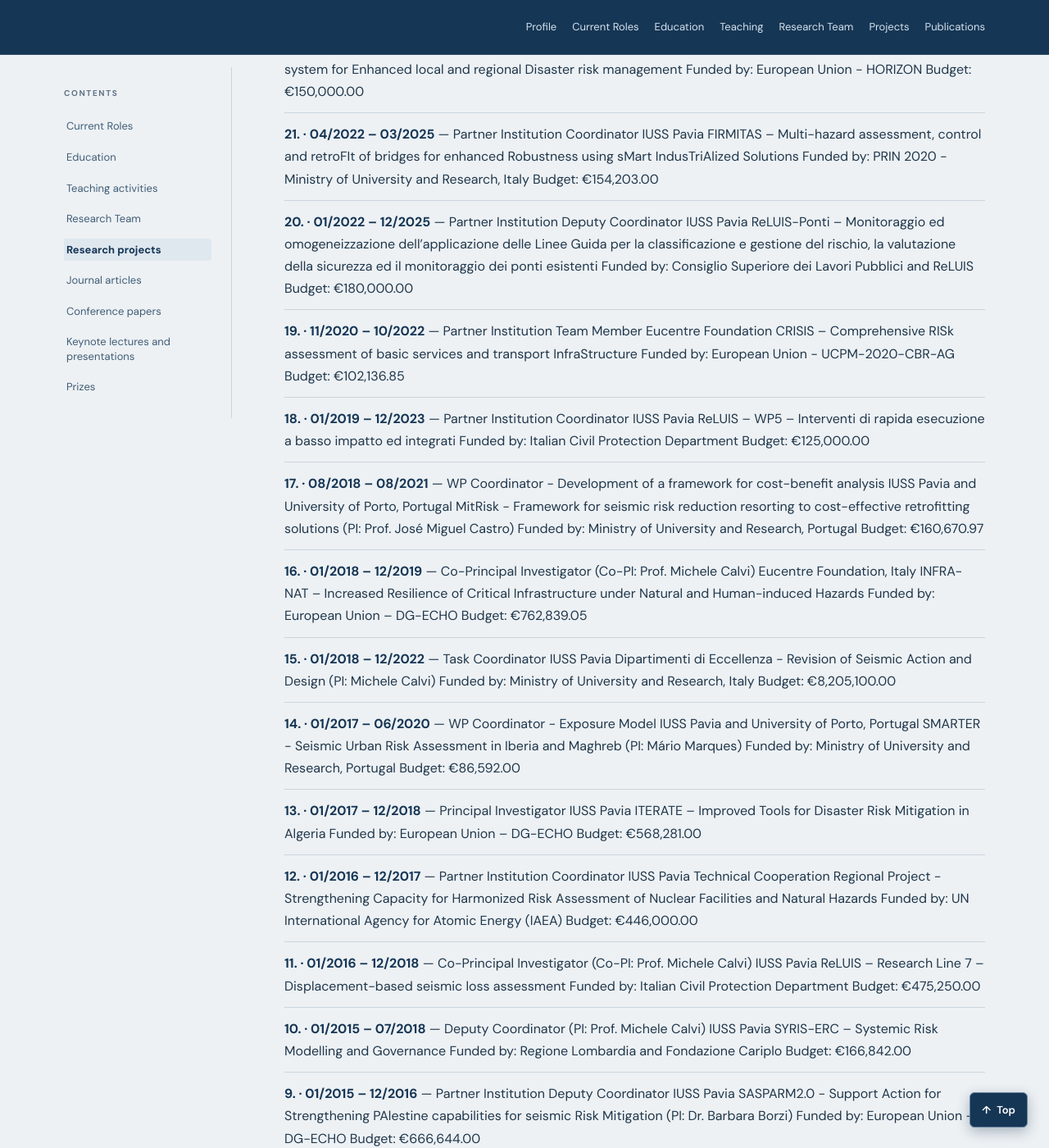
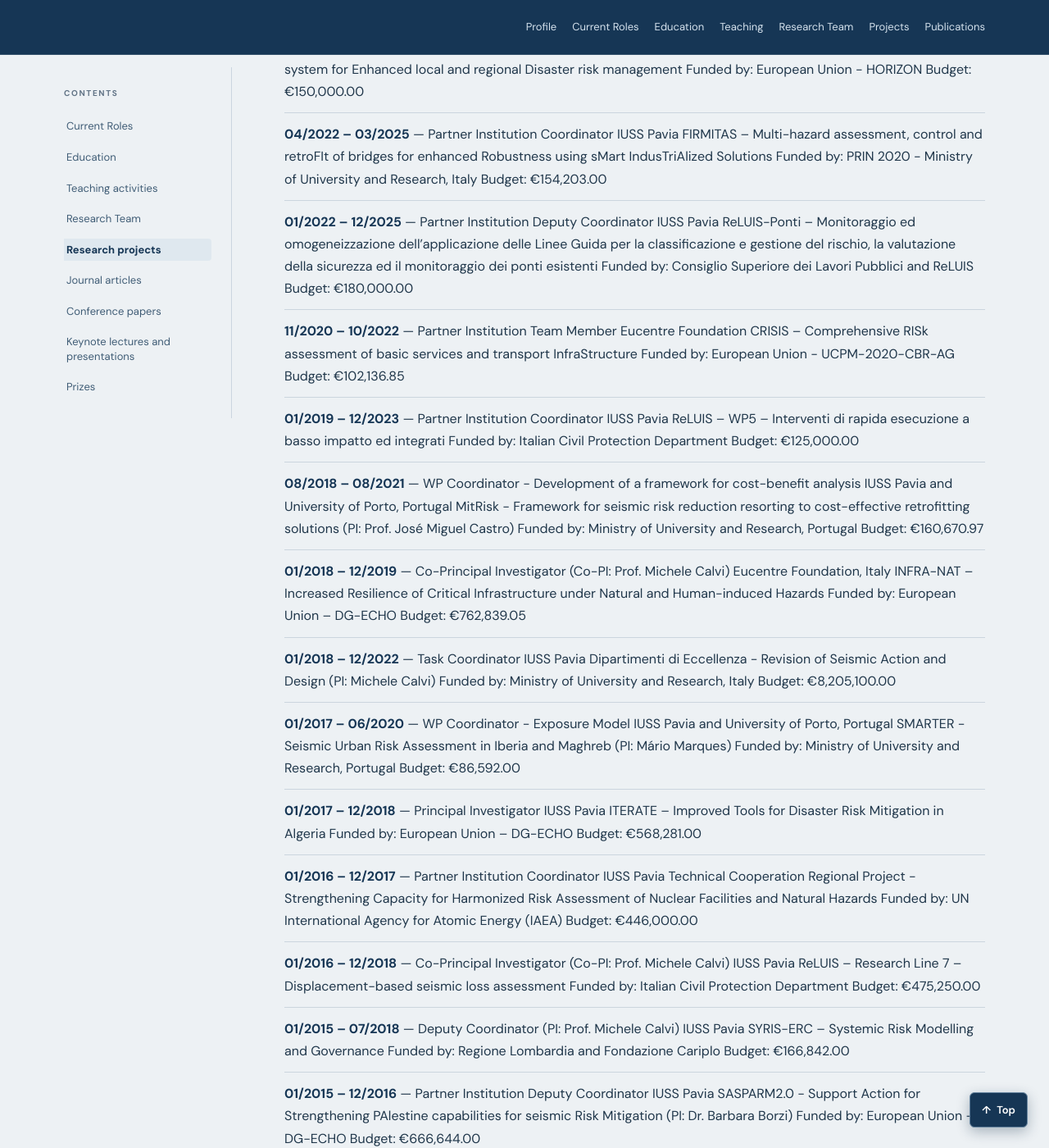
Before and after one commit to rncmonteiro/cv, a Jekyll site: the page built from index.md, in a window 1280 px wide and 1400 px high, scrolled down 11981 px. Shown: the whole window at 82% size. Built offline with Jekyll 4.4.1, drawn with Linux system fonts in a browser that asks for light colours; some of the changed text lies outside the part shown.

Commit message:
Add files via upload

```diff
--- a/_includes/content/projects.md
+++ b/_includes/content/projects.md
@@ -2,33 +2,33 @@
 
 Coordination and participation in funded research projects
 
-- **30. · 09/2025 – today** — Coordinating Institution Team Member  Eucentre Foundation  SAVERACK – Sustainable, advanced and economical retrofitting strategies for reducing the seismic vulnerability and risk of steel storage pallet racks  Funded by: European Union - RFCS-2024-02-RPJ  Budget: €533,375.00
-- **29. · 09/2025 – today** — Partner Institution Coordinator  IUSS Pavia  Resilient and Smart Schools – Regional Prioritization Based on Seismic, Energy Efficiency and Socio-Economic Indicators  Funded by: Ministry of Education and Science, Republic of North Macedonia
-- **28. · 02/2025 – today** — Partner Institution Coordinator  IUSS Pavia  EMERGE – Rapid Multi-Risk Needs Evaluation and Planning Platform  Funded by: European Union – KAPP (DG-ECHO)  Budget: €104,279.00
-- **27. · 09/2024 – today** — Partner Institution Coordinator  IUSS Pavia  RECONSTRUCT – Forensic Structural Engineering database for HEI and pilot course with innovative and interactive learning methods  Funded by: European Union - Erasmus+ Cooperation partnerships in higher education  Budget: €72,150.00
-- **26. · 07/2024 – 10/2025** — Partner Institution Coordinator  IUSS Pavia  MARADONA - MultihAzard Risk mAps for optimal anD multi-Objective interventioN strAtegies  Funded by: Ministry of University and Research, Italy, Partenariati Strategici PNRR  Budget: €81,978.00
-- **25. · 04/2024 – today** — Partner Institution Coordinator  IUSS Pavia  ReLUIS, WP5 – Interventi di rapida esecuzione a basso impatto ed integrati  WP13 – Ciclo di vita e sostenibilità di costruzioni e infrastrutture  Funded by: Italian Civil Protection Department  Budget: €68,750.00
-- **24. · 09/2023 – 02/2026** — Principal Investigator  IUSS Pavia  DESRACK – Development and validation of Economic and Sustainable Retrofitting techniques for seismic risk mitigAtion of steel storage pallet raCKs  Funded by: PRIN 2022 - Ministry of University and Research, Italy  Budget: €236,984.00
-- **23. · 03/2023 – today** — Principal Investigator  IUSS Pavia and University of Porto, Portugal  SERENE – Optimal Seismic and Energy Retrofit of Buildings considering Economic and Environmental Impacts  Funded by: Ministry of University and Research, Portugal  Budget: €249,717.47
-- **22. · 10/2022 – 09/2025** — Partner Institution Team Member  IUSS Pavia  MEDiate – Multi-hazard and risk informed system for Enhanced local and regional Disaster risk management  Funded by: European Union - HORIZON  Budget: €150,000.00
-- **21. · 04/2022 – 03/2025** — Partner Institution Coordinator  IUSS Pavia  FIRMITAS – Multi-hazard assessment, control and retroFIt of bridges for enhanced Robustness using sMart IndusTriAlized Solutions  Funded by: PRIN 2020 - Ministry of University and Research, Italy  Budget: €154,203.00
-- **20. · 01/2022 – 12/2025** — Partner Institution Deputy Coordinator  IUSS Pavia  ReLUIS-Ponti – Monitoraggio ed omogeneizzazione dell’applicazione delle Linee Guida per la classificazione e gestione del rischio, la valutazione della sicurezza ed il monitoraggio dei ponti esistenti  Funded by: Consiglio Superiore dei Lavori Pubblici and ReLUIS  Budget: €180,000.00
-- **19. · 11/2020 – 10/2022** — Partner Institution Team Member  Eucentre Foundation  CRISIS – Comprehensive RISk assessment of basic services and transport InfraStructure  Funded by: European Union - UCPM-2020-CBR-AG  Budget: €102,136.85
-- **18. · 01/2019 – 12/2023** — Partner Institution Coordinator  IUSS Pavia  ReLUIS – WP5 – Interventi di rapida esecuzione a basso impatto ed integrati  Funded by: Italian Civil Protection Department  Budget: €125,000.00
-- **17. · 08/2018 – 08/2021** — WP Coordinator - Development of a framework for cost-benefit analysis  IUSS Pavia and University of Porto, Portugal  MitRisk - Framework for seismic risk reduction resorting to cost-effective retrofitting solutions (PI: Prof. José Miguel Castro)  Funded by: Ministry of University and Research, Portugal  Budget: €160,670.97
-- **16. · 01/2018 – 12/2019** — Co-Principal Investigator (Co-PI: Prof. Michele Calvi)  Eucentre Foundation, Italy  INFRA-NAT – Increased Resilience of Critical Infrastructure under Natural and Human-induced Hazards  Funded by: European Union – DG-ECHO  Budget: €762,839.05
-- **15. · 01/2018 – 12/2022** — Task Coordinator  IUSS Pavia  Dipartimenti di Eccellenza - Revision of Seismic Action and Design (PI: Michele Calvi)  Funded by: Ministry of University and Research, Italy  Budget: €8,205,100.00
-- **14. · 01/2017 – 06/2020** — WP Coordinator - Exposure Model  IUSS Pavia and University of Porto, Portugal  SMARTER - Seismic Urban Risk Assessment in Iberia and Maghreb (PI: Mário Marques)  Funded by: Ministry of University and Research, Portugal  Budget: €86,592.00
-- **13. · 01/2017 – 12/2018** — Principal Investigator  IUSS Pavia  ITERATE – Improved Tools for Disaster Risk Mitigation in Algeria  Funded by: European Union – DG-ECHO  Budget: €568,281.00
-- **12. · 01/2016 – 12/2017** — Partner Institution Coordinator  IUSS Pavia  Technical Cooperation Regional Project - Strengthening Capacity for Harmonized Risk Assessment of Nuclear Facilities and Natural Hazards  Funded by: UN International Agency for Atomic Energy (IAEA)  Budget: €446,000.00
-- **11. · 01/2016 – 12/2018** — Co-Principal Investigator (Co-PI: Prof. Michele Calvi)  IUSS Pavia  ReLUIS – Research Line 7 – Displacement-based seismic loss assessment  Funded by: Italian Civil Protection Department  Budget: €475,250.00
-- **10. · 01/2015 – 07/2018** — Deputy Coordinator (PI: Prof. Michele Calvi)  IUSS Pavia  SYRIS-ERC – Systemic Risk Modelling and Governance  Funded by: Regione Lombardia and Fondazione Cariplo  Budget: €166,842.00
-- **9. · 01/2015 – 12/2016** — Partner Institution Deputy Coordinator  IUSS Pavia  SASPARM2.0 - Support Action for Strengthening PAlestine capabilities for seismic Risk Mitigation (PI: Dr. Barbara Borzi)  Funded by: European Union – DG-ECHO  Budget: €666,644.00
-- **8. · 01/2015 – today** — WP Coordinator  Eucentre Foundation, Pavia, Italy  Convenzione Attuativa Eucentre-DPC - Coordinamento e sviluppo di attività di formazione, anche a livello internazionale, con il coinvolgimento di altre istituzioni  Funded by: Italian Civil Protection Department  Budget: €155,000.00
-- **7. · 01/2014 – 12/2015** — Partner Institution Coordinator  IUSS Pavia  ReLUIS – Research Line 7 – Displacement-based seismic loss assessment  Funded by: Italian Civil Protection Department  Budget: €73,760.97
-- **6. · 09/2013 – 02/2019** — Deputy Coordinator (PI: Prof. Michele Calvi)  IUSS Pavia  MEEES – Erasmus Mundus Master in Earthquake Engineering and Engineering Seismology  Funded by: European Union  Budget: €1,577,600.00
-- **5. · 06/2013 – 09/2015** — Task Coordinator - Seismic Risk Exposure Model for Portuguese Building Stock  Eucentre Foundation and University of Porto, Portugal  PRISE - Earthquake Loss Assessment of the Portuguese Building Stock (PI: Dr. Mário Marques)  Funded by: Ministry of University and Research, Portugal  Budget: €193,080.00
-- **4. · 11/2010 – 10/2014** — Task Coordinator  Eucentre Foundation  NERA - Network of European Research Infrastructures for Earthquake Risk Assessment and Mitigation  Funded by: European Union (FP7)  Budget: €11,949,356.04
-- **3. · 10/2010 – 11/2011** — Research Fellow  University of Pavia  SYNER-G - Systemic Seismic Vulnerability and Risk Analysis for Buildings, Lifeline Networks and Infrastructures Safety Gain  Funded by: European Union (FP7)  Budget: €4,784,534.55
-- **2. · 01/2010 – 09/2010** — Research Fellow  University of Porto, Portugal  Seismic Assessment and Retrofitting of Bridges  Funded by: Ministry of University and Research, Portugal
-- **1. · 03/2005 – 07/2007** — Research Fellow  University of Porto, Portugal  LESSLOSS - Risk Mitigation for Earthquakes and Landslides, Subproject 9, Probabilistic risk assessment: methods and applications  Funded by: European Union (FP6)  Budget: €11,800,000.00
+- **09/2025 – today** — Coordinating Institution Team Member  Eucentre Foundation  SAVERACK – Sustainable, advanced and economical retrofitting strategies for reducing the seismic vulnerability and risk of steel storage pallet racks  Funded by: European Union - RFCS-2024-02-RPJ  Budget: €533,375.00
+- **09/2025 – today** — Partner Institution Coordinator  IUSS Pavia  Resilient and Smart Schools – Regional Prioritization Based on Seismic, Energy Efficiency and Socio-Economic Indicators  Funded by: Ministry of Education and Science, Republic of North Macedonia
+- **02/2025 – today** — Partner Institution Coordinator  IUSS Pavia  EMERGE – Rapid Multi-Risk Needs Evaluation and Planning Platform  Funded by: European Union – KAPP (DG-ECHO)  Budget: €104,279.00
+- **09/2024 – today** — Partner Institution Coordinator  IUSS Pavia  RECONSTRUCT – Forensic Structural Engineering database for HEI and pilot course with innovative and interactive learning methods  Funded by: European Union - Erasmus+ Cooperation partnerships in higher education  Budget: €72,150.00
+- **07/2024 – 10/2025** — Partner Institution Coordinator  IUSS Pavia  MARADONA - MultihAzard Risk mAps for optimal anD multi-Objective interventioN strAtegies  Funded by: Ministry of University and Research, Italy, Partenariati Strategici PNRR  Budget: €81,978.00
+- **04/2024 – today** — Partner Institution Coordinator  IUSS Pavia  ReLUIS, WP5 – Interventi di rapida esecuzione a basso impatto ed integrati  WP13 – Ciclo di vita e sostenibilità di costruzioni e infrastrutture  Funded by: Italian Civil Protection Department  Budget: €68,750.00
+- **09/2023 – 02/2026** — Principal Investigator  IUSS Pavia  DESRACK – Development and validation of Economic and Sustainable Retrofitting techniques for seismic risk mitigAtion of steel storage pallet raCKs  Funded by: PRIN 2022 - Ministry of University and Research, Italy  Budget: €236,984.00
+- **03/2023 – today** — Principal Investigator  IUSS Pavia and University of Porto, Portugal  SERENE – Optimal Seismic and Energy Retrofit of Buildings considering Economic and Environmental Impacts  Funded by: Ministry of University and Research, Portugal  Budget: €249,717.47
+- **10/2022 – 09/2025** — Partner Institution Team Member  IUSS Pavia  MEDiate – Multi-hazard and risk informed system for Enhanced local and regional Disaster risk management  Funded by: European Union - HORIZON  Budget: €150,000.00
+- **04/2022 – 03/2025** — Partner Institution Coordinator  IUSS Pavia  FIRMITAS – Multi-hazard assessment, control and retroFIt of bridges for enhanced Robustness using sMart IndusTriAlized Solutions  Funded by: PRIN 2020 - Ministry of University and Research, Italy  Budget: €154,203.00
+- **01/2022 – 12/2025** — Partner Institution Deputy Coordinator  IUSS Pavia  ReLUIS-Ponti – Monitoraggio ed omogeneizzazione dell’applicazione delle Linee Guida per la classificazione e gestione del rischio, la valutazione della sicurezza ed il monitoraggio dei ponti esistenti  Funded by: Consiglio Superiore dei Lavori Pubblici and ReLUIS  Budget: €180,000.00
+- **11/2020 – 10/2022** — Partner Institution Team Member  Eucentre Foundation  CRISIS – Comprehensive RISk assessment of basic services and transport InfraStructure  Funded by: European Union - UCPM-2020-CBR-AG  Budget: €102,136.85
+- **01/2019 – 12/2023** — Partner Institution Coordinator  IUSS Pavia  ReLUIS – WP5 – Interventi di rapida esecuzione a basso impatto ed integrati  Funded by: Italian Civil Protection Department  Budget: €125,000.00
+- **08/2018 – 08/2021** — WP Coordinator - Development of a framework for cost-benefit analysis  IUSS Pavia and University of Porto, Portugal  MitRisk - Framework for seismic risk reduction resorting to cost-effective retrofitting solutions (PI: Prof. José Miguel Castro)  Funded by: Ministry of University and Research, Portugal  Budget: €160,670.97
+- **01/2018 – 12/2019** — Co-Principal Investigator (Co-PI: Prof. Michele Calvi)  Eucentre Foundation, Italy  INFRA-NAT – Increased Resilience of Critical Infrastructure under Natural and Human-induced Hazards  Funded by: European Union – DG-ECHO  Budget: €762,839.05
+- **01/2018 – 12/2022** — Task Coordinator  IUSS Pavia  Dipartimenti di Eccellenza - Revision of Seismic Action and Design (PI: Michele Calvi)  Funded by: Ministry of University and Research, Italy  Budget: €8,205,100.00
+- **01/2017 – 06/2020** — WP Coordinator - Exposure Model  IUSS Pavia and University of Porto, Portugal  SMARTER - Seismic Urban Risk Assessment in Iberia and Maghreb (PI: Mário Marques)  Funded by: Ministry of University and Research, Portugal  Budget: €86,592.00
+- **01/2017 – 12/2018** — Principal Investigator  IUSS Pavia  ITERATE – Improved Tools for Disaster Risk Mitigation in Algeria  Funded by: European Union – DG-ECHO  Budget: €568,281.00
+- **01/2016 – 12/2017** — Partner Institution Coordinator  IUSS Pavia  Technical Cooperation Regional Project - Strengthening Capacity for Harmonized Risk Assessment of Nuclear Facilities and Natural Hazards  Funded by: UN International Agency for Atomic Energy (IAEA)  Budget: €446,000.00
+- **01/2016 – 12/2018** — Co-Principal Investigator (Co-PI: Prof. Michele Calvi)  IUSS Pavia  ReLUIS – Research Line 7 – Displacement-based seismic loss assessment  Funded by: Italian Civil Protection Department  Budget: €475,250.00
+- **01/2015 – 07/2018** — Deputy Coordinator (PI: Prof. Michele Calvi)  IUSS Pavia  SYRIS-ERC – Systemic Risk Modelling and Governance  Funded by: Regione Lombardia and Fondazione Cariplo  Budget: €166,842.00
+- **01/2015 – 12/2016** — Partner Institution Deputy Coordinator  IUSS Pavia  SASPARM2.0 - Support Action for Strengthening PAlestine capabilities for seismic Risk Mitigation (PI: Dr. Barbara Borzi)  Funded by: European Union – DG-ECHO  Budget: €666,644.00
+- **01/2015 – today** — WP Coordinator  Eucentre Foundation, Pavia, Italy  Convenzione Attuativa Eucentre-DPC - Coordinamento e sviluppo di attività di formazione, anche a livello internazionale, con il coinvolgimento di altre istituzioni  Funded by: Italian Civil Protection Department  Budget: €155,000.00
+- **01/2014 – 12/2015** — Partner Institution Coordinator  IUSS Pavia  ReLUIS – Research Line 7 – Displacement-based seismic loss assessment  Funded by: Italian Civil Protection Department  Budget: €73,760.97
+- **09/2013 – 02/2019** — Deputy Coordinator (PI: Prof. Michele Calvi)  IUSS Pavia  MEEES – Erasmus Mundus Master in Earthquake Engineering and Engineering Seismology  Funded by: European Union  Budget: €1,577,600.00
+- **06/2013 – 09/2015** — Task Coordinator - Seismic Risk Exposure Model for Portuguese Building Stock  Eucentre Foundation and University of Porto, Portugal  PRISE - Earthquake Loss Assessment of the Portuguese Building Stock (PI: Dr. Mário Marques)  Funded by: Ministry of University and Research, Portugal  Budget: €193,080.00
+- **11/2010 – 10/2014** — Task Coordinator  Eucentre Foundation  NERA - Network of European Research Infrastructures for Earthquake Risk Assessment and Mitigation  Funded by: European Union (FP7)  Budget: €11,949,356.04
+- **10/2010 – 11/2011** — Research Fellow  University of Pavia  SYNER-G - Systemic Seismic Vulnerability and Risk Analysis for Buildings, Lifeline Networks and Infrastructures Safety Gain  Funded by: European Union (FP7)  Budget: €4,784,534.55
+- **01/2010 – 09/2010** — Research Fellow  University of Porto, Portugal  Seismic Assessment and Retrofitting of Bridges  Funded by: Ministry of University and Research, Portugal
+- **03/2005 – 07/2007** — Research Fellow  University of Porto, Portugal  LESSLOSS - Risk Mitigation for Earthquakes and Landslides, Subproject 9, Probabilistic risk assessment: methods and applications  Funded by: European Union (FP6)  Budget: €11,800,000.00
```
